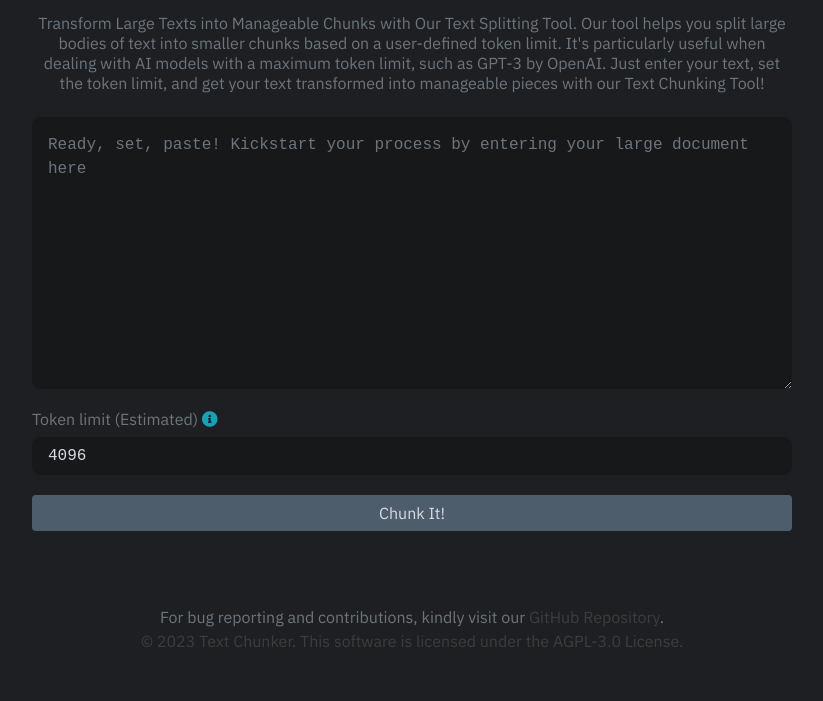
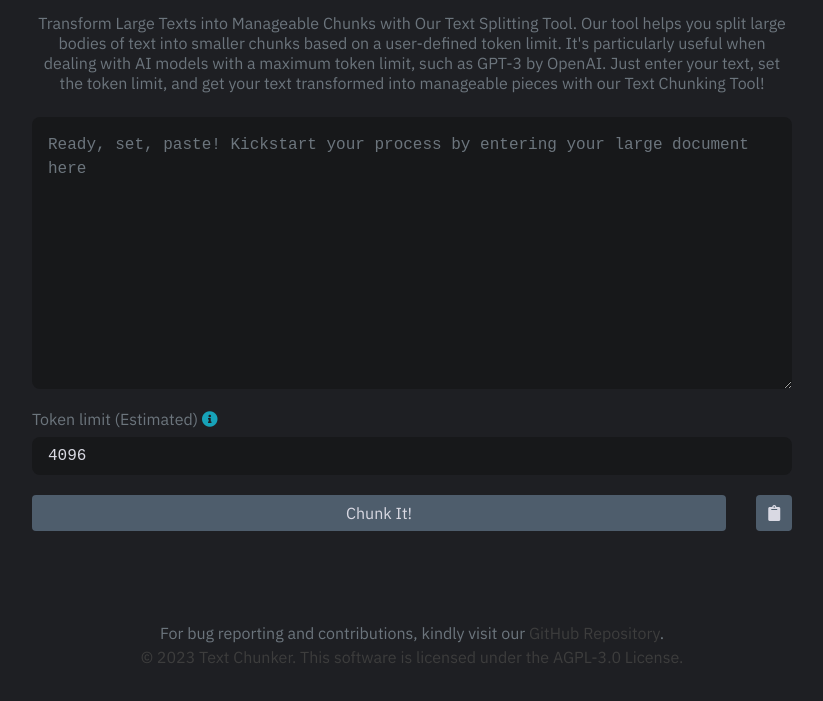
Before and after one commit to AlexZan/textChunker, a plain HTML site: page index.html in a window 1280 px wide. Shown: the part 171-872 px from the top of the page, without its empty margins (228-1051 px from the left). Drawn offline with nearby package versions, Linux system fonts and the light colour scheme.

Commit message:
added copy initial prompt button

```diff
--- a/index.html
+++ b/index.html
@@ -58,7 +58,16 @@
             <input type="number" id="tokenLimit" class="form-control" value="4096">
         </div>
 
-        <button onclick="splitTextIntoChunks()" class="btn btn-custom mb-3">Chunk It!</button>
+        <div class="row">
+            <div class="col-11">
+                <button onclick="splitTextIntoChunks()" class="btn btn-custom mb-3 w-100">Chunk It!</button>
+            </div>
+            <div class="col-1">
+                <button onclick="copyPromptExample()" class="btn btn-custom mb-3 w-100" title="Copy Initial Prompt Example">
+                    <i class="fas fa-clipboard"></i>
+                </button>
+            </div>
+        </div>
         <div id="chunks"></div>
     </div>
     <script src="scripts.js"></script>
--- a/scripts.js
+++ b/scripts.js
@@ -63,4 +63,16 @@ function splitTextIntoChunks() {
 
 $(function () {
     $('[data-toggle="popover"]').popover()
-  })
+})
+
+
+function copyPromptExample() {
+    // Generate the example prompt based on the chunks array
+    var examplePrompt = "Hello GPT, I will be providing a larger document to you in several parts. Please process each part and simply respond with 'Next' until I indicate that I'm finished by writing 'done' at the end of a prompt. Please retain the information from each part in order to maintain context throughout our interaction. Let's begin.";
+
+    // Copy the example prompt to the clipboard
+    navigator.clipboard.writeText(examplePrompt).then(function () {
+    }).catch(function (error) {
+        alert('Failed to copy Prompt Example: ' + error);
+    });
+}
```
